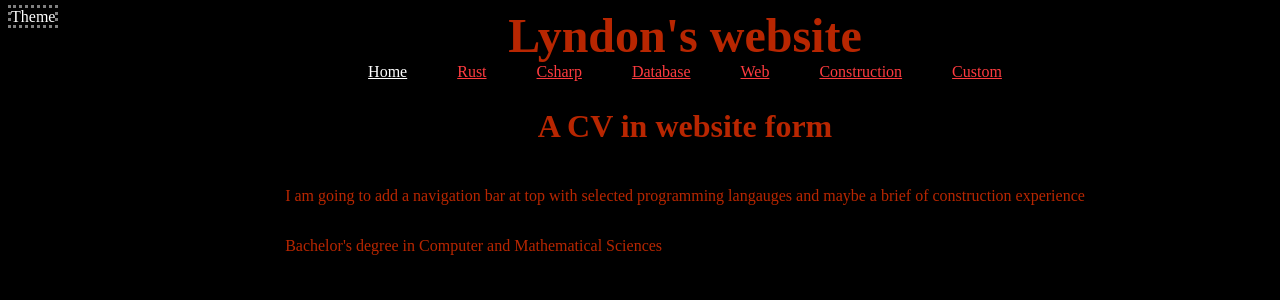
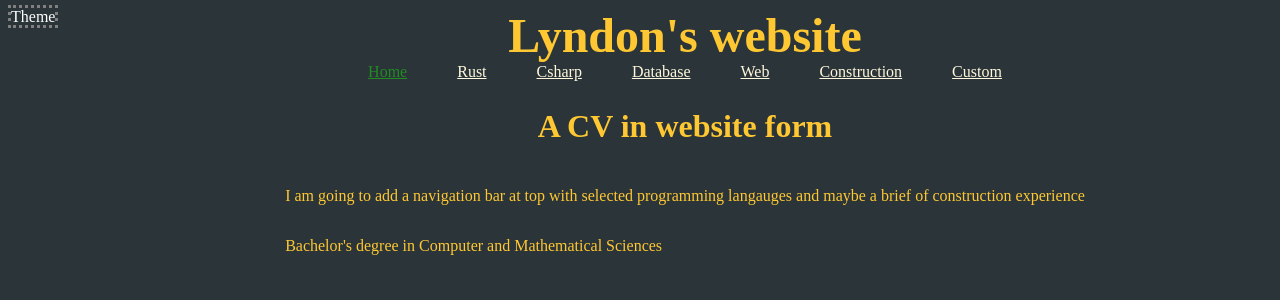
Before and after one commit to Lyndon-Mackay/lyndon-mackay.github.io, a Vue app: page / in a window 1280 px wide. Shown: the top 300 px of the page. Built offline with nearby package versions, Linux system fonts and the light colour scheme.

Commit message:
New default theme and background

```diff
--- a/src/assets/main.css
+++ b/src/assets/main.css
@@ -1,5 +1,5 @@
 body {
-  background-color: black;
+  background-color: #2a3439;
 }
 
 #app {
@@ -38,7 +38,7 @@ nav {
 }
 
 a {
-  color: #ff3b3f;
+  color: cornsilk;
 }
 a:hover {
   color: #813772;
@@ -47,12 +47,12 @@ a:hover {
 h1 {
   margin: auto;
   font-size: xxx-large;
-  color: #b82601;
+  color: #ffc832;
 }
 h2 {
   align-self: center;
   font-size: xx-large;
-  color: #b82601;
+  color: #ffc832;
 }
 main {
   display: flex;
@@ -61,10 +61,10 @@ main {
 }
 p,
 label {
-  color: #b82601;
+  color: #ffc832;
 }
 .router-link-active {
-  color: white;
+  color: forestgreen;
 }
 span {
   color: white;
```
Also changed, not shown: 16 other files (tests, documents, lock files or other folders).
